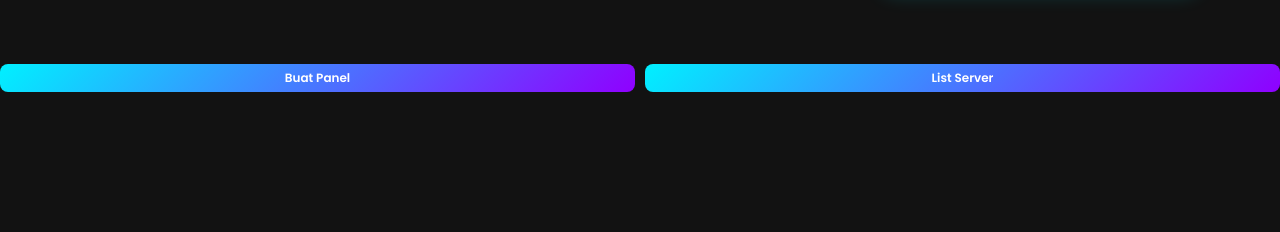
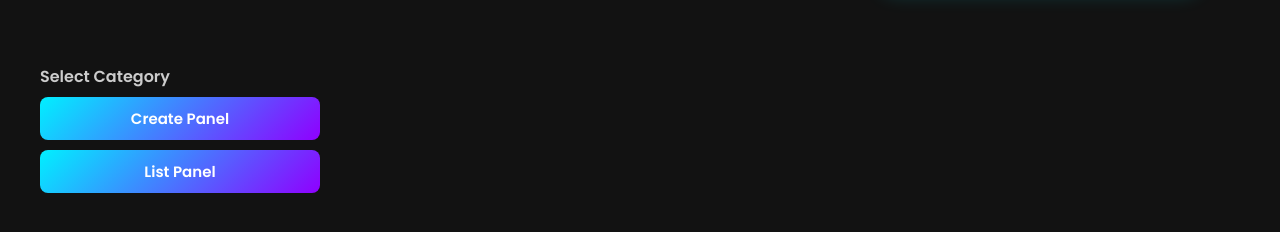
Before and after one commit to Joodev65/Paymentjoo, a plain HTML site: page index.html in a window 1280 px wide. Shown: the part 386-618 px from the top of the page. Drawn offline with Linux system fonts and the light colour scheme.

Commit message:
Update index.html

```diff
--- a/index.html
+++ b/index.html
@@ -43,26 +43,28 @@
       z-index: 1; box-shadow: 0 0 20px rgba(0, 240, 255, 0.2);
     }
     .tabs {
-      display: flex; flex-direction: row; justify-content: center; align-items: center; gap: 10px; margin: 30px 0;
+      display: flex; flex-direction: column; align-items: flex-start; margin: 30px auto 20px 40px;
     }
     .tabs h3 {
-      font-size: 14px;
+      font-size: 16px;
       color: #ccc;
+      margin-bottom: 8px;
     }
     .tab-btn {
-      padding: 5px 10px;
+      padding: 10px 24px;
       border: none;
       border-radius: 8px;
       background: linear-gradient(135deg, #00f0ff, #8f00ff);
       color: white;
       cursor: pointer;
       font-weight: 600;
-      font-size: 12px;
-      min-width: 100px;
-      transition: transform 0.2s;
+      font-size: 15px;
+      width: 280px;
+      margin-bottom: 10px;
+      transition: background 0.3s;
     }
     .tab-btn:hover {
-      transform: scale(1.05);
+      background: linear-gradient(135deg, #8f00ff, #00f0ff);
     }
     .section {
       display: none;
@@ -131,12 +133,13 @@
   </section>
 
   <div class="tabs">
-    <button class="tab-btn" onclick="showSection('create')">Buat Panel</button>
-    <button class="tab-btn" onclick="showSection('list')">List Server</button>
+    <h3>Select Category</h3>
+    <button class="tab-btn" onclick="showSection('create')">Create Panel</button>
+    <button class="tab-btn" onclick="showSection('list')">List Panel</button>
   </div>
 
   <section id="create" class="section">
-    <h3>✧ Buat Panel Sekarang</h3>
+    <h3>Buat Panel Sekarang</h3>
     <form id="panelForm">
       <select id="size">
         <option value="1gb">1GB</option>
```
